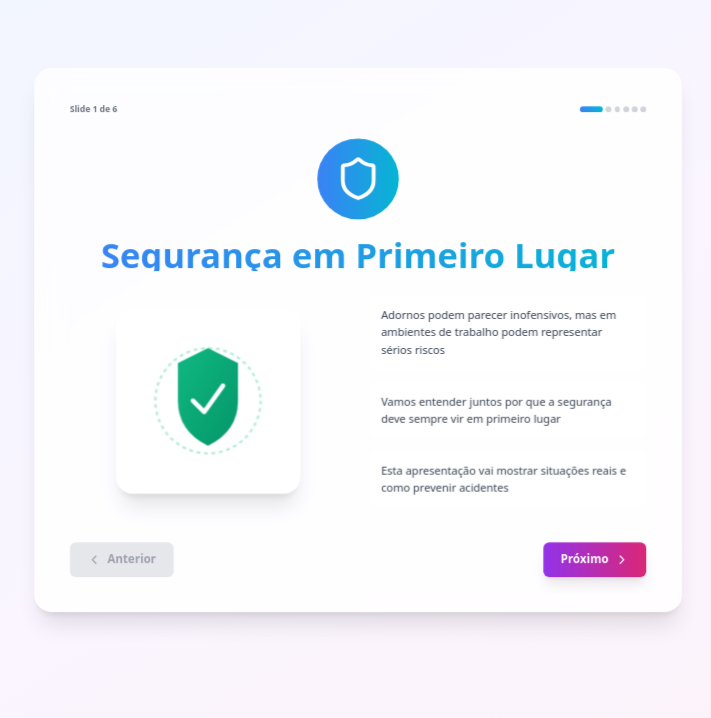
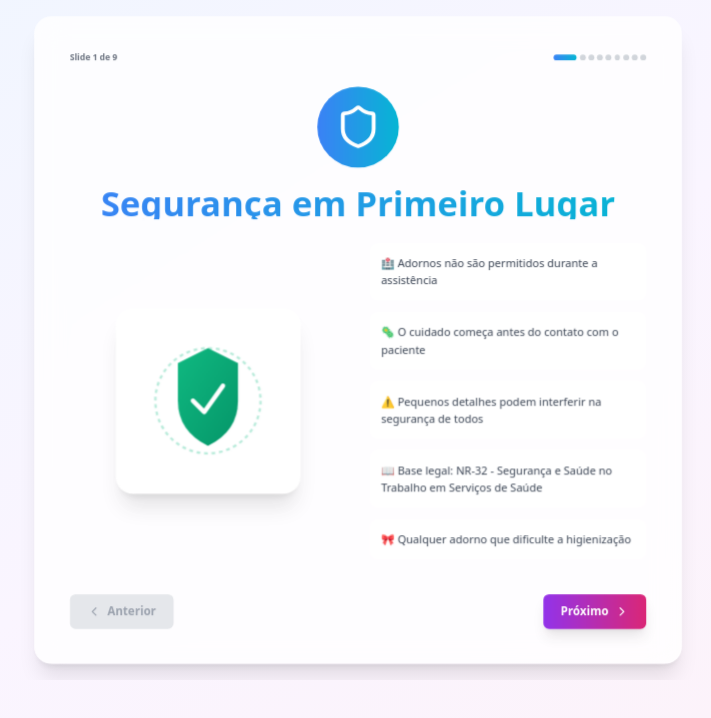
Before and after one commit to vitor369789/sistema-conscientizacao-adornos, a React (Vite) app in the folder client/: page /presentation in a window 1280 px wide. Shown: the top 718 px of the page, without its empty margins (282-993 px from the left). Built offline with nearby package versions, Linux system fonts and the light colour scheme.

Commit message:
ajustes de perguntas

```diff
--- a/client/src/pages/Presentation.jsx
+++ b/client/src/pages/Presentation.jsx
@@ -12,9 +12,11 @@ const slides = [
     color: 'from-blue-500 to-cyan-500',
     illustration: SafetyIllustration,
     content: [
-      'Adornos podem parecer inofensivos, mas em ambientes de trabalho podem representar sérios riscos',
-      'Vamos entender juntos por que a segurança deve sempre vir em primeiro lugar',
-      'Esta apresentação vai mostrar situações reais e como prevenir acidentes'
+      '🏥 Adornos não são permitidos durante a assistência',
+      '🦠 O cuidado começa antes do contato com o paciente',
+      '⚠️ Pequenos detalhes podem interferir na segurança de todos',
+      '📖 Base legal: NR-32 - Segurança e Saúde no Trabalho em Serviços de Saúde',
+      '🎀 Qualquer adorno que dificulte a higienização'
     ]
   },
   {
@@ -24,12 +26,13 @@ const slides = [
     color: 'from-purple-500 to-pink-500',
     illustration: RingIllustration,
     content: [
-      '💍 Anéis, alianças e joias nas mãos',
+      '💍 Anéis, alianças e alargadores',
       '⌚ Relógios e pulseiras',
       '📿 Colares e correntes',
-      '👂 Brincos grandes ou pendentes',
-      '💅 Unhas postiças ou muito longas',
-      '👔 Gravatas soltas e lenços'
+      '👔 Gravatas soltas e lenços',
+      '👂 Brincos',
+      '💅 Unhas alongadas ou com esmalte',
+      '🎀 Qualquer adorno que dificulte a higienização'
     ]
   },
   {
@@ -41,28 +44,72 @@ const slides = [
     content: [
       '⚠️ Enroscamento em máquinas e equipamentos',
       '⚡ Condução de corrente elétrica (anéis e pulseiras metálicas)',
-      '🔥 Contato com produtos químicos',
+      '🦠 Contaminação em áreas estéreis',
       '🤕 Lesões por arrancamento ou esmagamento',
       '💥 Interferência em equipamentos de precisão',
-      '🚨 Contaminação em áreas estéreis'
+      '🚨 Risco biológico e quebra de barreira de proteção'
     ]
   },
   {
     id: 4,
-    title: 'Casos Reais',
+    title: 'Anéis e Alianças: Por Que Não?',
     icon: XCircle,
     color: 'from-yellow-500 to-red-500',
-    illustration: WatchIllustration,
+    illustration: RingIllustration,
     content: [
-      '📊 Estudos mostram que 15% dos acidentes de trabalho envolvem adornos',
-      '🏥 Anéis podem causar degloving (arrancamento da pele)',
-      '⚡ Relógios metálicos já causaram choques elétricos fatais',
-      '🔧 Colares podem ser puxados por máquinas rotativas',
-      '💍 Anéis podem prender em equipamentos causando amputações'
+      '🦠 Dificultam a higienização das mãos',
+      '⚠️ Favorecem a permanência de microrganismos',
+      '🚫 Aumentam risco de contaminação cruzada',
+      '💉 Podem romper luvas de procedimento',
+      '🏥 Podem causar degloving (arrancamento da pele)',
+      '📖 Base legal: NR-32 e diretrizes da ANVISA'
     ]
   },
   {
     id: 5,
+    title: 'Relógios no Punho: Permitido?',
+    icon: AlertTriangle,
+    color: 'from-orange-500 to-red-500',
+    illustration: WatchIllustration,
+    content: [
+      '❌ NÃO é permitido durante o plantão',
+      '🧼 Impede a correta higiene das mãos e antebraços',
+      '🦠 Aumenta o risco de contaminação cruzada',
+      '⚡ Relógios metálicos já causaram choques elétricos fatais',
+      '⚠️ Interfere na paramentação adequada',
+      '📖 Base legal: NR-32 e protocolos da SCIH'
+    ]
+  },
+  {
+    id: 6,
+    title: 'Unhas e Esmaltes: Qual o Risco?',
+    icon: AlertTriangle,
+    color: 'from-pink-500 to-purple-500',
+    illustration: WorkerIllustration,
+    content: [
+      '🦠 Unhas longas abrigam microrganismos',
+      '💅 Esmaltes dificultam a higienização adequada',
+      '⚠️ Aumentam o risco de infecção',
+      '🚫 Podem romper luvas e contaminar procedimentos',
+      '✅ Mantenha unhas curtas, limpas e sem esmalte'
+    ]
+  },
+  {
+    id: 7,
+    title: 'Brincos, Pulseiras e Colares',
+    icon: XCircle,
+    color: 'from-red-500 to-pink-500',
+    illustration: NecklaceIllustration,
+    content: [
+      '❌ NÃO são permitidos no setor assistencial',
+      '🦠 Risco biológico - acúmulo de microrganismos',
+      '⚠️ Risco de acidente - podem enroscar em equipamentos',
+      '🚫 Quebra de barreira de proteção',
+      '📖 Base legal: NR-32 e protocolos da SCIH'
+    ]
+  },
+  {
+    id: 8,
     title: 'Boas Práticas',
     icon: CheckCircle,
     color: 'from-green-500 to-emerald-500',
@@ -70,15 +117,15 @@ const slides = [
     content: [
       '✅ Remova todos os adornos antes de iniciar o trabalho',
       '🔒 Guarde seus pertences em local seguro',
-      '👀 Mantenha unhas curtas e limpas',
-      '👕 Use apenas uniformes adequados',
-      '🛡️ Utilize EPIs corretamente',
-      '📋 Siga sempre as normas de segurança da empresa'
+      '👀 Mantenha unhas curtas, limpas e sem esmalte',
+      '🧼 Higienize as mãos corretamente',
+      '🛡️ Utilize EPIs adequadamente',
+      '📋 Siga sempre as normas de segurança'
     ]
   },
   {
-    id: 6,
-    title: 'Sua Segurança, Nossa Prioridade',
+    id: 9,
+    title: 'Política Institucional - ADORNO ZERO',
     icon: Shield,
     color: 'from-indigo-500 to-purple-500',
     illustration: SafetyIllustration,
@@ -87,8 +134,11 @@ const slides = [
       '🤝 Trabalho seguro é trabalho bem feito',
       '🏆 Sua família conta com você todos os dias',
       '✨ Pequenas atitudes salvam vidas',
-      '📢 Reporte situações de risco',
-      '🎯 Juntos construímos um ambiente mais seguro'
+      '� ADORNO ZERO - Nenhum adorno é permitido',
+      '💡 "Adorno não é detalhe"',
+      '🏥 Aqui, o cuidado começa antes do contato',
+      '🤝 A SCIH orienta, apoia e conta com você',
+      '🎯 Vamos juntos nessa? ADORNO ZERO!'
     ]
   }
 ];
```
